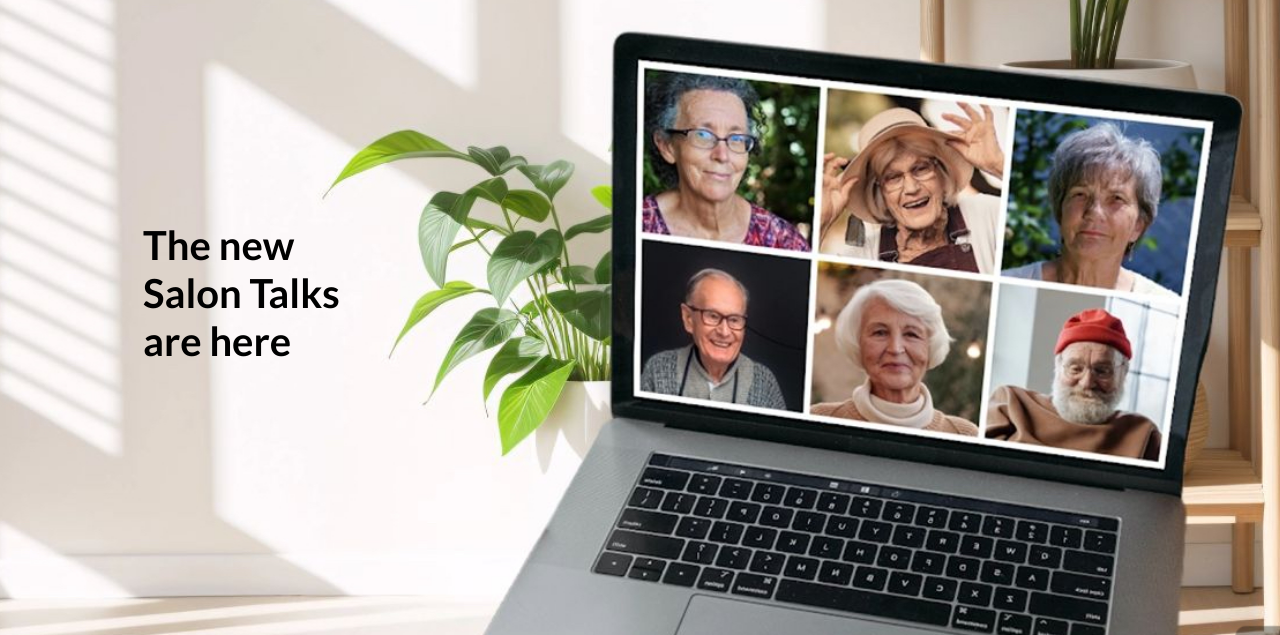
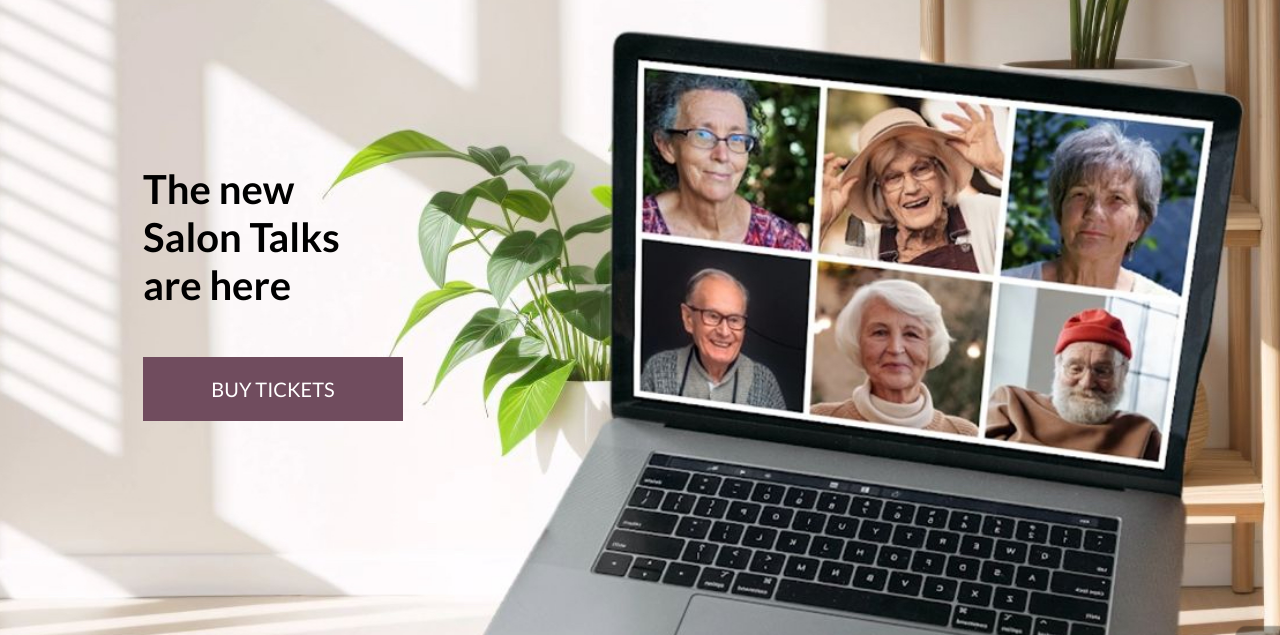
Before and after one commit to Josseyo/Salon, a Django app: page / in a window 1280 px wide. Shown: the part 165-800 px from the top of the page. Run offline with Django 3.2, Linux system fonts and the light colour scheme; parts of the project's set-up code (start-up, migrations or seed data) failed here and were passed over; some libraries are stand-ins or nearby versions.

Commit message:
add lost buy ticket button

```diff
--- a/home/templates/home/index.html
+++ b/home/templates/home/index.html
@@ -19,7 +19,9 @@
                     are here
                 </h1>
                 <div class="my-5">
-
+                    <h2>
+                        <a href="{% url 'products' %}" class="shop-now-button btn btn-lg rounded-0 text-uppercase py-3">Buy tickets</a>
+                    </h2>
                 </div>
             </div>
         </div>
```
